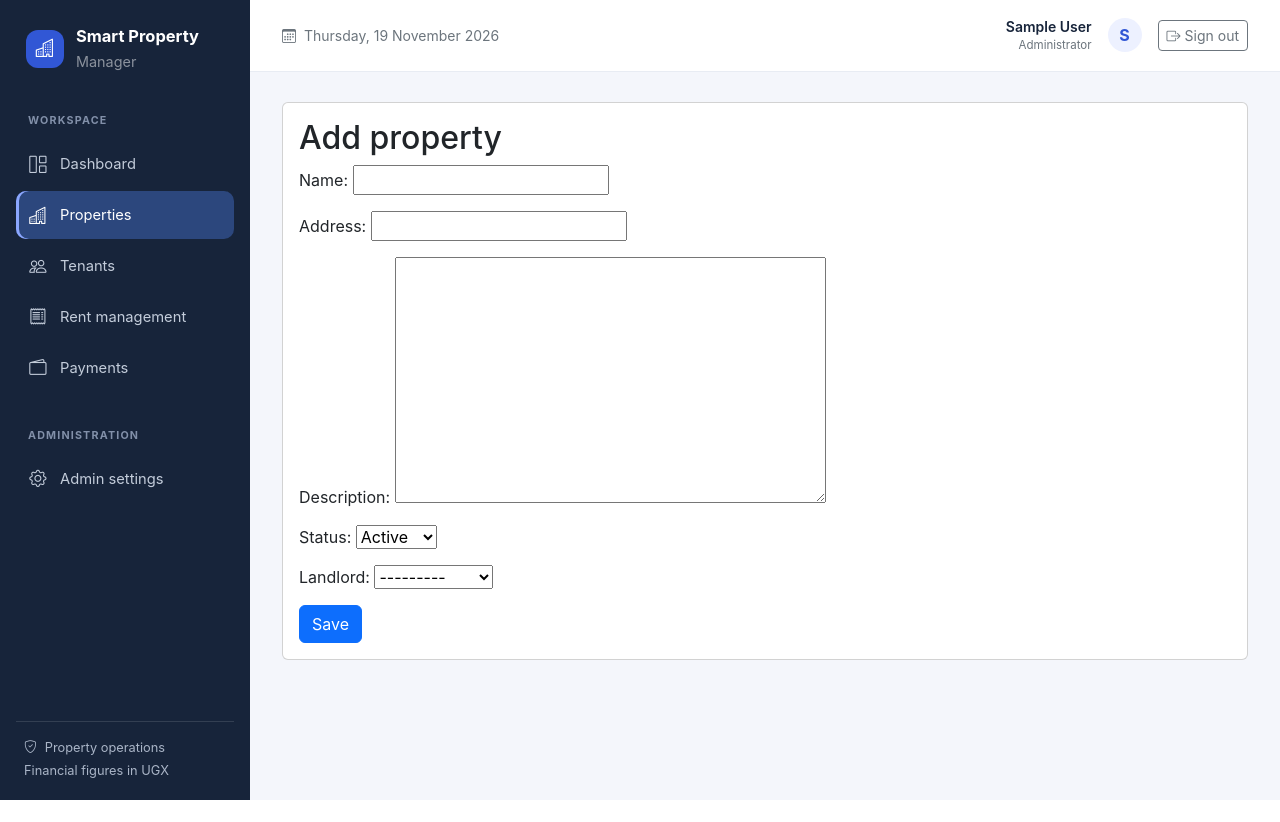
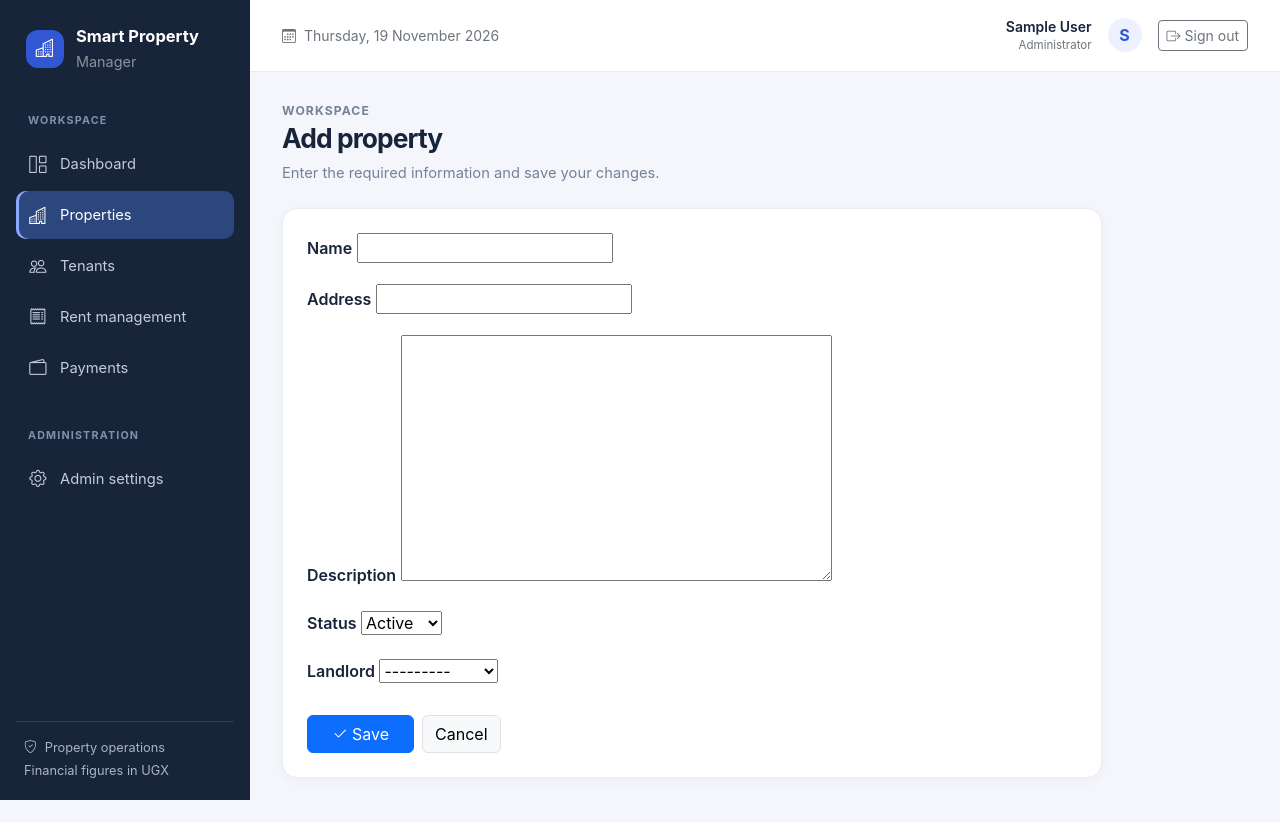
Before and after one commit to Waryd000/smart-property-manager, a Django app: page /properties/new/ in a window 1280 px wide. Before the commit the page ends 800 px from the top, so only its background shows below. Run offline with Django 5.2, Linux system fonts and the light colour scheme; a user stored in the database is signed in; tables that the repository leaves empty hold one stand-in row (values such as "Sample post"); parts of the project's set-up code (start-up, migrations or seed data) failed here and were passed over.

Commit message:
Style shared create and edit forms

```diff
--- a/templates/properties/form.html
+++ b/templates/properties/form.html
@@ -1 +1,26 @@
-{% extends "base.html" %}{% block content %}<div class="card"><div class="card-body"><h2>{{ title }}</h2><form method="post" enctype="multipart/form-data">{% csrf_token %}{{ form.as_p }}<button class="btn btn-primary">Save</button></form></div></div>{% endblock %}
+{% extends "base.html" %}
+{% block content %}
+<div class="mb-4">
+  <div class="spm-eyebrow">Workspace</div>
+  <h1 class="spm-page-title">{{ title }}</h1>
+  <p class="spm-subtitle">Enter the required information and save your changes.</p>
+</div>
+<div class="spm-card p-3 p-lg-4" style="max-width:820px">
+  <form method="post" enctype="multipart/form-data">
+    {% csrf_token %}
+    {% if form.non_field_errors %}<div class="alert alert-danger">{{ form.non_field_errors }}</div>{% endif %}
+    {% for field in form %}
+    <div class="mb-3">
+      <label class="form-label fw-semibold" for="{{ field.id_for_label }}">{{ field.label }}</label>
+      {{ field }}
+      {% if field.help_text %}<div class="form-text">{{ field.help_text }}</div>{% endif %}
+      {% for error in field.errors %}<div class="text-danger small mt-1">{{ error }}</div>{% endfor %}
+    </div>
+    {% endfor %}
+    <div class="d-flex gap-2 pt-2">
+      <button class="btn btn-primary px-4" type="submit"><i class="bi bi-check2 me-1"></i>Save</button>
+      <a class="btn btn-light border" href="javascript:history.back()">Cancel</a>
+    </div>
+  </form>
+</div>
+{% endblock %}
```
